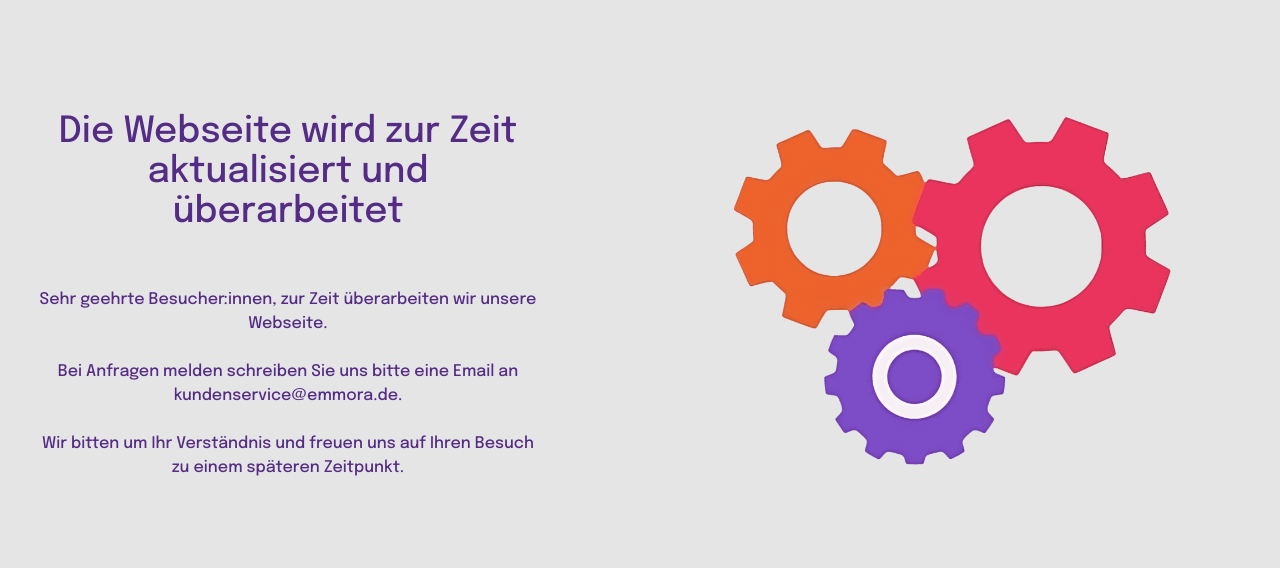
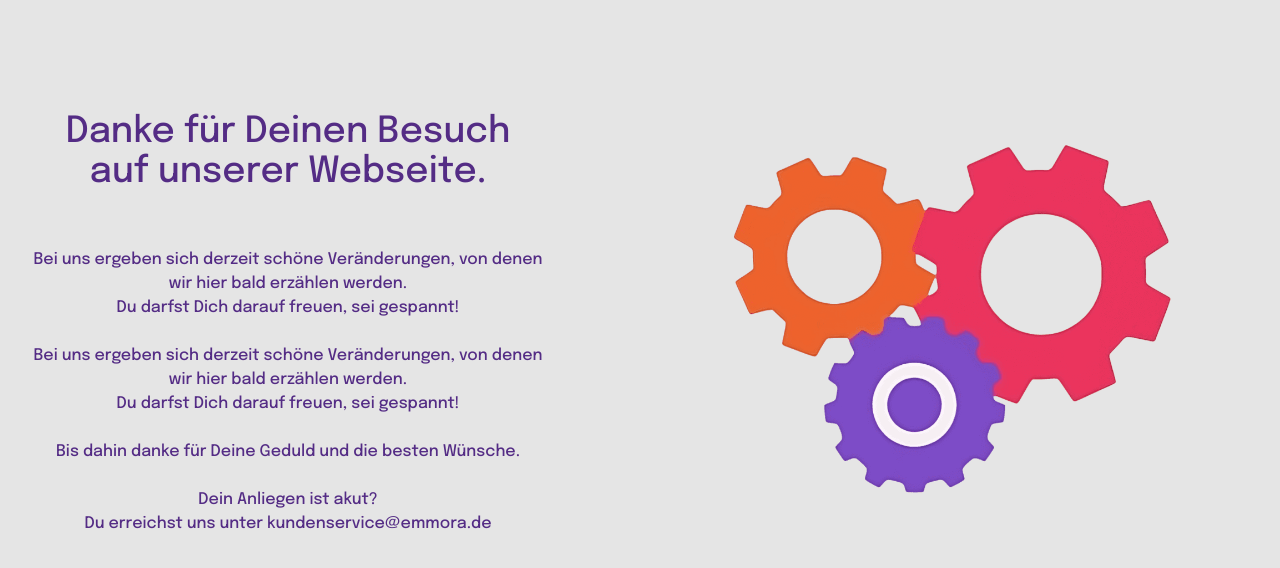
Before and after one commit to EvgeniyaPolo/evgeniyapolo.github.io, a plain HTML site: page index.html in a window 1280 px wide. Drawn offline with nearby package versions, Linux system fonts and the light colour scheme.

Commit message:
New wording

```diff
--- a/index.html
+++ b/index.html
@@ -38,7 +38,7 @@
         <div class="lg:max-w-lg lg:self-end">
 
           <div class="mt-4">
-            <h1 class="text-3xl font-epilogue text-center text-blueberry sm:text-4xl">Die Webseite wird zur Zeit aktualisiert und überarbeitet</h1>
+            <h1 class="text-3xl font-epilogue text-center text-blueberry sm:text-4xl">Danke für Deinen Besuch auf unserer Webseite.</h1>
           </div>
 
         </div>
@@ -57,15 +57,22 @@
 
             <div class="mt-4 space-y-6">
               <p class="text-base text-center font-epilogue text-blueberry">
-                Sehr geehrte Besucher:innen, zur Zeit überarbeiten wir unsere Webseite.
+                Bei uns ergeben sich derzeit schöne Veränderungen, von denen wir hier bald erzählen werden. <br />
+                Du darfst Dich darauf freuen, sei gespannt!
               </p>
 
               <p class="text-base text-center font-epilogue text-blueberry">
-                Bei Anfragen melden schreiben Sie uns bitte eine Email an kundenservice@emmora.de.
+                Bei uns ergeben sich derzeit schöne Veränderungen, von denen wir hier bald erzählen werden. <br />
+                Du darfst Dich darauf freuen, sei gespannt!
               </p>
 
               <p class="text-base text-center font-epilogue text-blueberry">
-                Wir bitten um Ihr Verständnis und freuen uns auf Ihren Besuch zu einem späteren Zeitpunkt.
+                Bis dahin danke für Deine Geduld und die besten Wünsche.
+              </p>
+
+              <p class="text-base text-center font-epilogue text-blueberry">
+                Dein Anliegen ist akut? <br />
+                Du erreichst uns unter kundenservice@emmora.de
               </p>
 
             </div>
```
